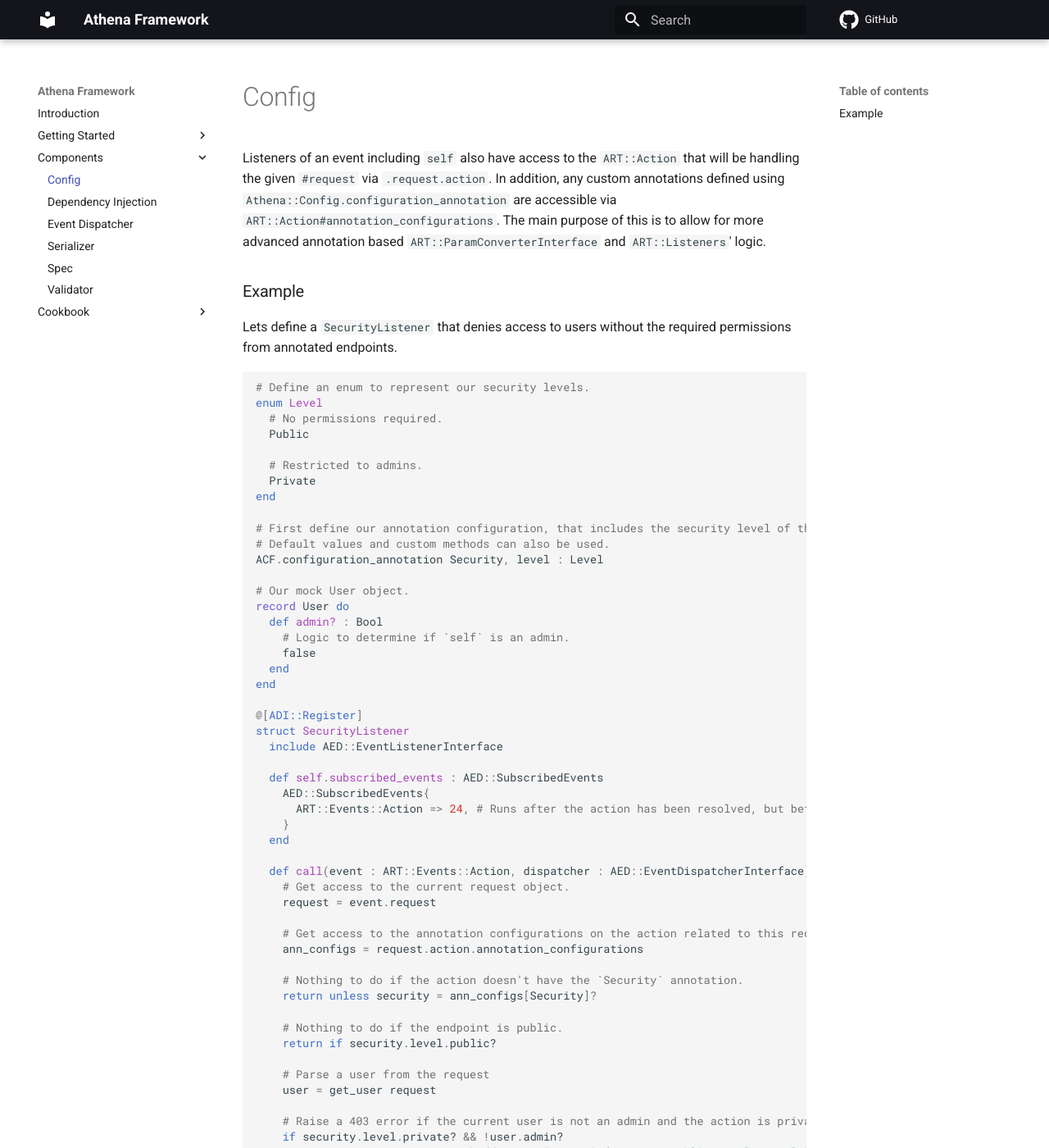
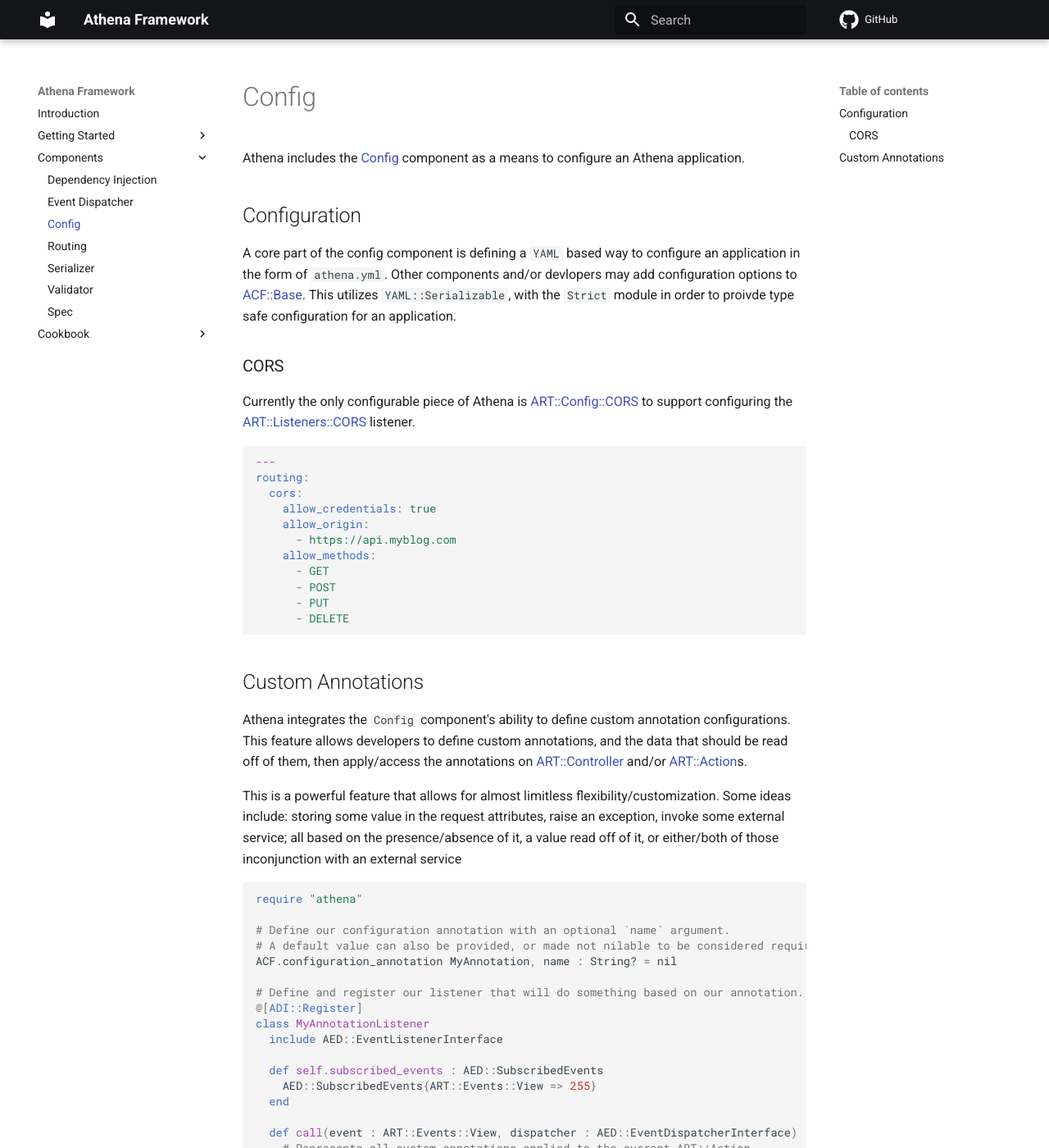
Before and after one commit to athena-framework/website, an MkDocs documentation site: the page built from docs/components/config.md, in a window 1280 px wide and 1400 px high. Shown: the whole window at 82% size. Built offline with MkDocs 1.6.1 and Material for MkDocs 9.7.7, drawn with Linux system fonts in a browser that asks for light colours; comment, search, counter and statistics services are not loaded; some of the changed text lies outside the part shown.

Commit message:
Add/update additional sections

````diff
--- a/docs/components/config.md
+++ b/docs/components/config.md
@@ -1,91 +1,83 @@
-Listeners of an event including `self` also have access to the `ART::Action` that will be handling the given `#request` via `.request.action`.
-In addition, any custom annotations defined using `Athena::Config.configuration_annotation` are accessible via `ART::Action#annotation_configurations`.
-The main purpose of this is to allow for more advanced annotation based `ART::ParamConverterInterface` and `ART::Listeners`' logic.
+Athena includes the [Config](https://athena-framework.github.io/config/Athena/Config.html) component as a means to configure an Athena application.
 
-### Example
-Lets define a `SecurityListener` that denies access to users without the required permissions from annotated endpoints.
+## Configuration
+
+A core part of the config component is defining a `YAML` based way to configure an application in the form of `athena.yml`.  Other components and/or devlopers may add configuration options to [ACF::Base](https://athena-framework.github.io/athena/Athena/Config/Base.html).  This utilizes `YAML::Serializable`, with the `Strict` module in order to proivde type safe configuration for an application.
+
+### CORS
+
+Currently the only configurable piece of Athena is [ART::Config::CORS](https://athena-framework.github.io/athena/Athena/Routing/Config/CORS.html) to support configuring the [ART::Listeners::CORS](https://athena-framework.github.io/athena/Athena/Routing/Listeners/CORS.html) listener.
+
+```yaml
+---
+routing:
+  cors:
+    allow_credentials: true
+    allow_origin:
+      - https://api.myblog.com
+    allow_methods:
+      - GET
+      - POST
+      - PUT
+      - DELETE
+```
+
+## Custom Annotations
+
+Athena integrates the `Config` component's ability to define custom annotation configurations.  This feature allows developers to define custom annotations, and the data that should be read off of them, then apply/access the annotations on [ART::Controller](https://athena-framework.github.io/athena/Athena/Routing/Controller.html) and/or [ART::Action](https://athena-framework.github.io/athena/Athena/Routing/Action.html)s.
+
+This is a powerful feature that allows for almost limitless flexibility/customization.  Some ideas include: storing some value in the request attributes, raise an exception, invoke some external service; all based on the presence/absence of it, a value read off of it, or either/both of those inconjunction with an external service
 
 ```crystal
-# Define an enum to represent our security levels.
-enum Level
-  # No permissions required.
-  Public
+require "athena"
 
-  # Restricted to admins.
-  Private
-end
+# Define our configuration annotation with an optional `name` argument.
+# A default value can also be provided, or made not nilable to be considered required.
+ACF.configuration_annotation MyAnnotation, name : String? = nil
 
-# First define our annotation configuration, that includes the security level of the action.
-# Default values and custom methods can also be used.
-ACF.configuration_annotation Security, level : Level
-
-# Our mock User object.
-record User do
-  def admin? : Bool
-    # Logic to determine if `self` is an admin.
-    false
-  end
-end
-
+# Define and register our listener that will do something based on our annotation.
 @[ADI::Register]
-struct SecurityListener
+class MyAnnotationListener
   include AED::EventListenerInterface
 
   def self.subscribed_events : AED::SubscribedEvents
-    AED::SubscribedEvents{
-      ART::Events::Action => 24, # Runs after the action has been resolved, but before executing it.
-    }
+    AED::SubscribedEvents{ART::Events::View => 255}
   end
 
-  def call(event : ART::Events::Action, dispatcher : AED::EventDispatcherInterface) : Nil
-    # Get access to the current request object.
-    request = event.request
+  def call(event : ART::Events::View, dispatcher : AED::EventDispatcherInterface) : Nil
+    # Represents all custom annotations applied to the current ART::Action.
+    ann_configs = event.request.action.annotation_configurations
 
-    # Get access to the annotation configurations on the action related to this request.
-    ann_configs = request.action.annotation_configurations
+    # Check if this action has the annotation
+    unless ann_configs.has? MyAnnotation
+      # Do something based on presence/absence of it.
+      # Would be executed for `ExampleController#one` since it does not have the annotation applied.
+    end
 
-    # Nothing to do if the action doesn't have the `Security` annotation.
-    return unless security = ann_configs[Security]?
+    my_ann = ann_configs[MyAnnotation]
 
-    # Nothing to do if the endpoint is public.
-    return if security.level.public?
-
-    # Parse a user from the request
-    user = get_user request
-
-    # Raise a 403 error if the current user is not an admin and the action is private.
-    if security.level.private? && !user.admin?
-      raise ART::Exceptions::Forbidden.new "Route '#{request.path}' is only available to admins."
+  	# Access data off the annotation.
+    if my_ann.name == "Fred"
+      # Do something if the provided name is/is not some value.
+      # Would be executed for `ExampleController#two` since it has the annotation applied, and name value equal to "Fred".
     end
-  end
-
-  private def get_user(request : HTTP::Request) : User
-    # Logic to return a user given a request,
-    # such as looking up the related user in the DB based on the provided JWT token.
-    # Be sure to throw a 401 if the request is missing authentication credentials.
-    User.new
   end
 end
 
 class ExampleController < ART::Controller
-  get "/unset" do
-    "unset"
+  @[ART::Get("one")]
+  def one : Int32
+    1
   end
 
-  @[Security(level: :public)]
-  get "/public" do
-    "public"
-  end
-
-  @[Security(:private)]
-  get "/private" do
-    "private"
+  @[ART::Get("two")]
+  @[MyAnnotation(name: "Fred")]
+  def two : Int32
+    2
   end
 end
 
 ART.run
+```
 
-# GET /unset   # => unset
-# GET /public  # => public
-# GET /private # => {"code":403,"message":"Route '/private' is only available to admins."}
-```
+The [Cookbook](../cookbook/listeners#pagination) includes an example of how this can be used for pagination.
--- a/mkdocs.yml
+++ b/mkdocs.yml
@@ -42,12 +42,13 @@
     - Advanced Usage: getting_started/advanced_usage.md
   - Components:
     - components/README.md
-    - Config: components/config.md
     - Dependency Injection: components/dependency_injection.md
     - Event Dispatcher: components/event_dispatcher.md
+    - Config: components/config.md
+    - Routing: components/routing.md
     - Serializer: components/serializer.md
+    - Validator: components/validator.md
     - Spec: components/spec.md
-    - Validator: components/validator.md
   - Cookbook:
     - cookbook/README.md
     - Listeners: cookbook/listeners.md
````
Also changed, not shown: docs/components/dependency_injection.md (+25 -49 lines), docs/components/event_dispatcher.md (+59 -1 lines), docs/components/spec.md (+37 -0 lines), docs/getting_started/advanced_usage.md (+2 -36 lines), docs/components/routing.md (added).
